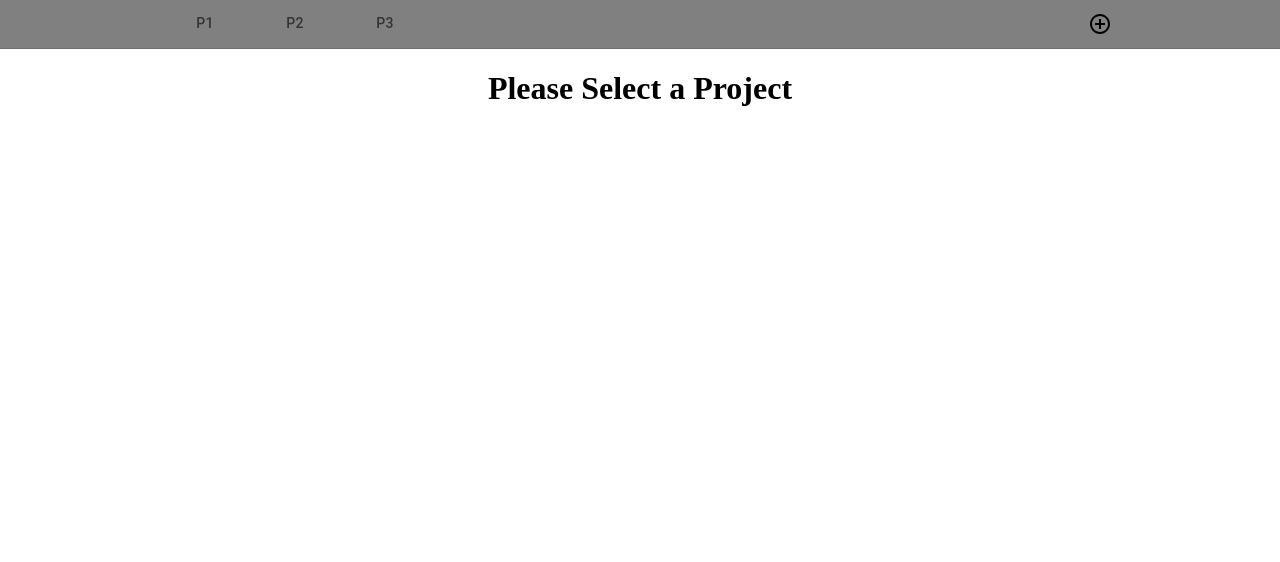
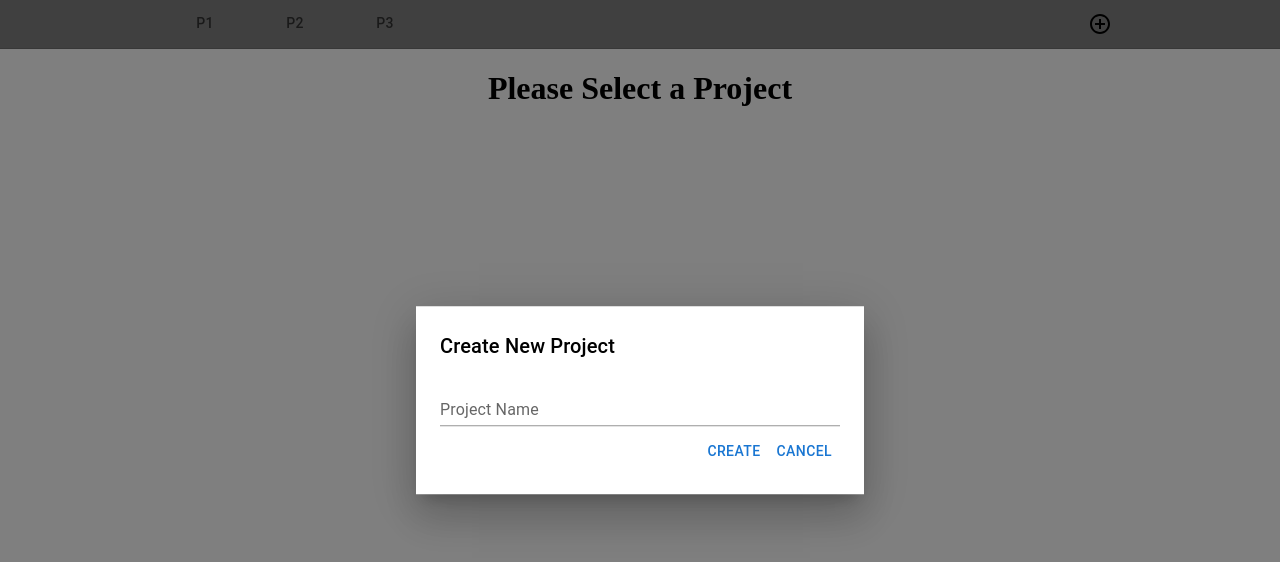
Before and after one commit to EladHamneshin/projects-app_react-mui-ts, a React (Vite) app: page / in a window 1280 px wide. Both pictures are taken after a click on the button 1100 px from the left and 24 px from the top of the page. Shown: the top 562 px of the page. Built offline with nearby package versions, Linux system fonts and the light colour scheme.

Commit message:
{add} add new project functionalitiy

```diff
--- a/src/components/AddProjectModal.tsx
+++ b/src/components/AddProjectModal.tsx
@@ -1,9 +1,35 @@
 import { Box, Button, Modal, TextField, Typography } from "@mui/material";
+import { useAppDispatch } from "../hooks/useAppRedux";
+import { addProject } from "../slices/projectSlice";
+import { useRef } from "react";
 
-const AddProjectModal = () => {
-    return    <Modal
-                open={true}
-                onClose={()=>{}}>
+type AddProjectModalProps = {
+    show: boolean,
+    setShow: React.Dispatch<React.SetStateAction<boolean>>
+}
+
+const AddProjectModal = (props: AddProjectModalProps) => {
+    const {show, setShow} = props;
+    const projectName = useRef("");
+    const dispatch = useAppDispatch();
+
+    const handleCreateClick = ()=>{
+        if(projectName.current === "")
+            return
+
+        dispatch(addProject({name: projectName.current}))
+        setShow(false);
+    }
+
+    const handleCancelClick = ()=>{
+        setShow(false);
+    }
+
+    return <Modal
+                open={show}
+                onClose={()=>{
+                    setShow(false);
+                }}>
                     <Box id="modal-modal" sx={
                         {
                             position: 'absolute' as 'absolute',
@@ -12,7 +38,6 @@ const AddProjectModal = () => {
                             transform: 'translate(-50%, -50%)',
                             width: 400,
                             bgcolor: 'background.paper',
-                            border: '0.5px solid #000',
                             boxShadow: 24,
                             p: 3,
                           }
@@ -20,12 +45,12 @@ const AddProjectModal = () => {
                         <Typography  variant="h6" >
                         Create New Project
                         </Typography>
-                        <TextField
+                        <TextField onChange={(event)=> projectName.current = event.target.value}
                             label='Project Name' variant='standard'  name='name'
                             sx={{ mt: 2, width: '100%' }}/>
                         <Box sx={{display:'flex', justifyContent:'end', marginTop: '7px'}}>
-                            <Button  >create</Button>
-                            <Button >cancel</Button>
+                            <Button onClick={handleCreateClick} >create</Button>
+                            <Button onClick={handleCancelClick} >cancel</Button>
                         </Box>
                     </Box>
                 </Modal>
--- a/src/components/NavBar.tsx
+++ b/src/components/NavBar.tsx
@@ -2,14 +2,22 @@ import FlexSpaceBetween from "./styles/FlexSpaceBetween";
 import AddCircleOutlineIcon from '@mui/icons-material/AddCircleOutline';
 import ProjectsTabs from "./ProjectsTabs";
 import { Box, IconButton } from "@mui/material";
+import { useState } from "react";
+import AddProjectModal from "./AddProjectModal";
 
 const Navbar = () => {
+    const [showModal, setShowModal] = useState(false);
+
+    const handleClick = ()=>{
+        setShowModal(true);
+    }
+
     return (
     <Box sx={{ width: '100%' }}>
         <Box sx={{ borderBottom: 1, borderColor: 'divider', paddingLeft:20, paddingRight:20, backgroundColor:"gray" }}>
             <FlexSpaceBetween>
                 <ProjectsTabs/>
-                <IconButton sx={{
+                <IconButton onClick={handleClick} sx={{
                     '&.MuiButtonBase-root':{
                         color: 'black',
                         width: '40px',
@@ -26,6 +34,7 @@ const Navbar = () => {
                 </IconButton>
             </FlexSpaceBetween>
         </Box>
+        <AddProjectModal show={showModal} setShow={setShowModal}/>
     </Box>
     )
 
```
